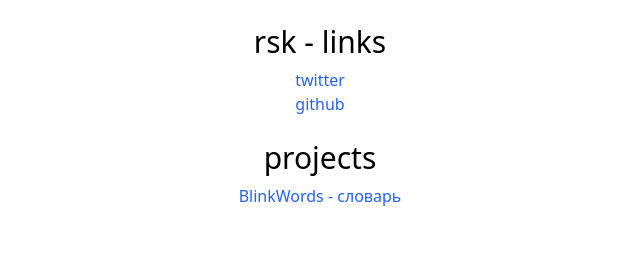
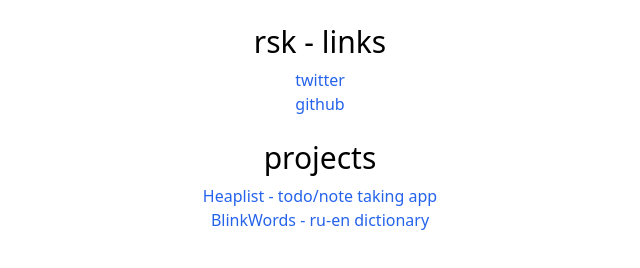
Before and after one commit to rsk700/rsk.me, a website: page index.html in a window 1280 px wide. Shown: the whole page, without its empty margins (320-960 px from the left). Drawn offline with Linux system fonts and the light colour scheme.

Commit message:
Heaplist link

```diff
--- a/index.html
+++ b/index.html
@@ -22,7 +22,8 @@
       <h1>projects</h1>
     </div>
     <div>
-      <div><a href="https://blinkwords.rsklab.com/">BlinkWords - словарь</a></div>
+      <div><a href="https://heaplist.app/">Heaplist - todo/note taking app</a></div>
+      <div><a href="https://blinkwords.rsklab.com/">BlinkWords - ru-en dictionary</a></div>
     </div>
   </div>
 </body>
```
